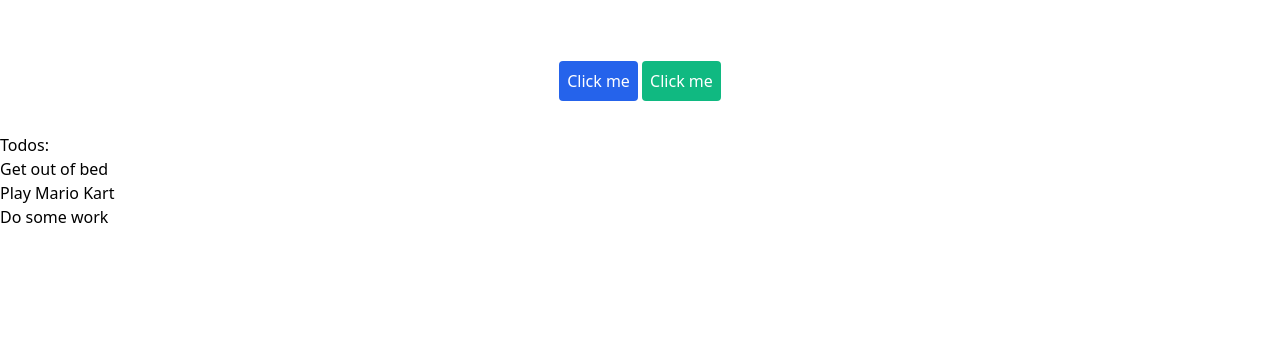
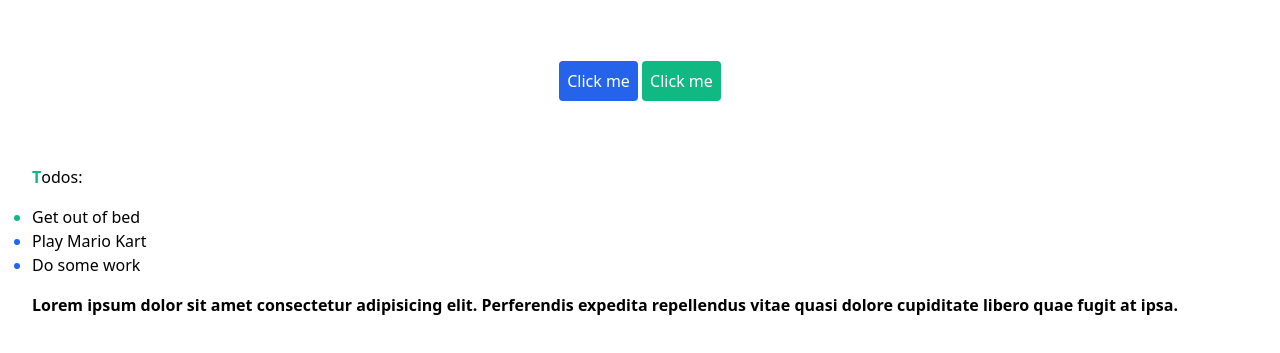
Before and after one commit to solygambas/html-css-frameworks, a plain HTML site: page playground/tailwind-jit/index.html in a window 1280 px wide. Shown: the part 107-460 px from the top of the page. Drawn offline with Linux system fonts and the light colour scheme.

Commit message:
add using extra variants

```diff
--- a/playground/tailwind-jit/index.html
+++ b/playground/tailwind-jit/index.html
@@ -33,13 +33,18 @@ npx tailwindcss -i ./src/styles.css -o ./build/styles.css --watch
       <button class="bg-blue-600 text-white p-2 rounded">Click me</button>
       <button class="bg-green-500 text-white p-2 rounded">Click me</button>
     </div>
-    <div>
-      <h3>Todos:</h3>
-      <ul>
-        <li>Get out of bed</li>
-        <li>Play Mario Kart</li>
-        <li>Do some work</li>
+    <div class="p-8">
+      <h3 class="first-letter:font-bold first-letter:text-green-500">Todos:</h3>
+      <ul class="my-4 list-disc marker:text-blue-600">
+        <li class="marker:text-green-500">Get out of bed</li>
+        <li class="selection:bg-pink-500">Play Mario Kart</li>
+        <li class="selection:bg-purple-500">Do some work</li>
       </ul>
+      <p class="first-line:font-semibold">
+        Lorem ipsum dolor sit amet consectetur adipisicing elit. Perferendis
+        expedita repellendus vitae quasi dolore cupiditate libero quae fugit at
+        ipsa.
+      </p>
     </div>
   </body>
 </html>
```
Also changed, not shown: playground/tailwind-jit/README.md, playground/tailwind-jit/build/styles.css.
